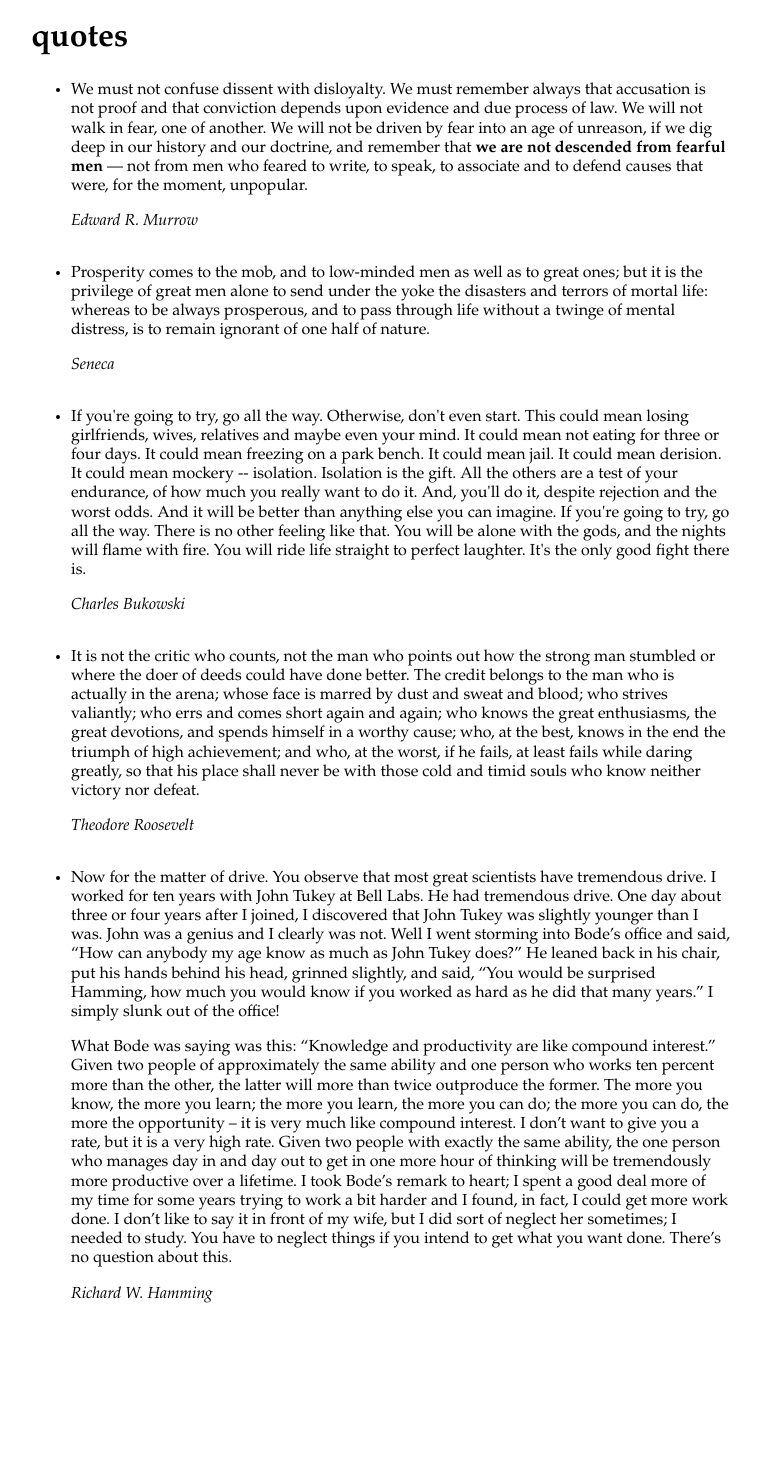
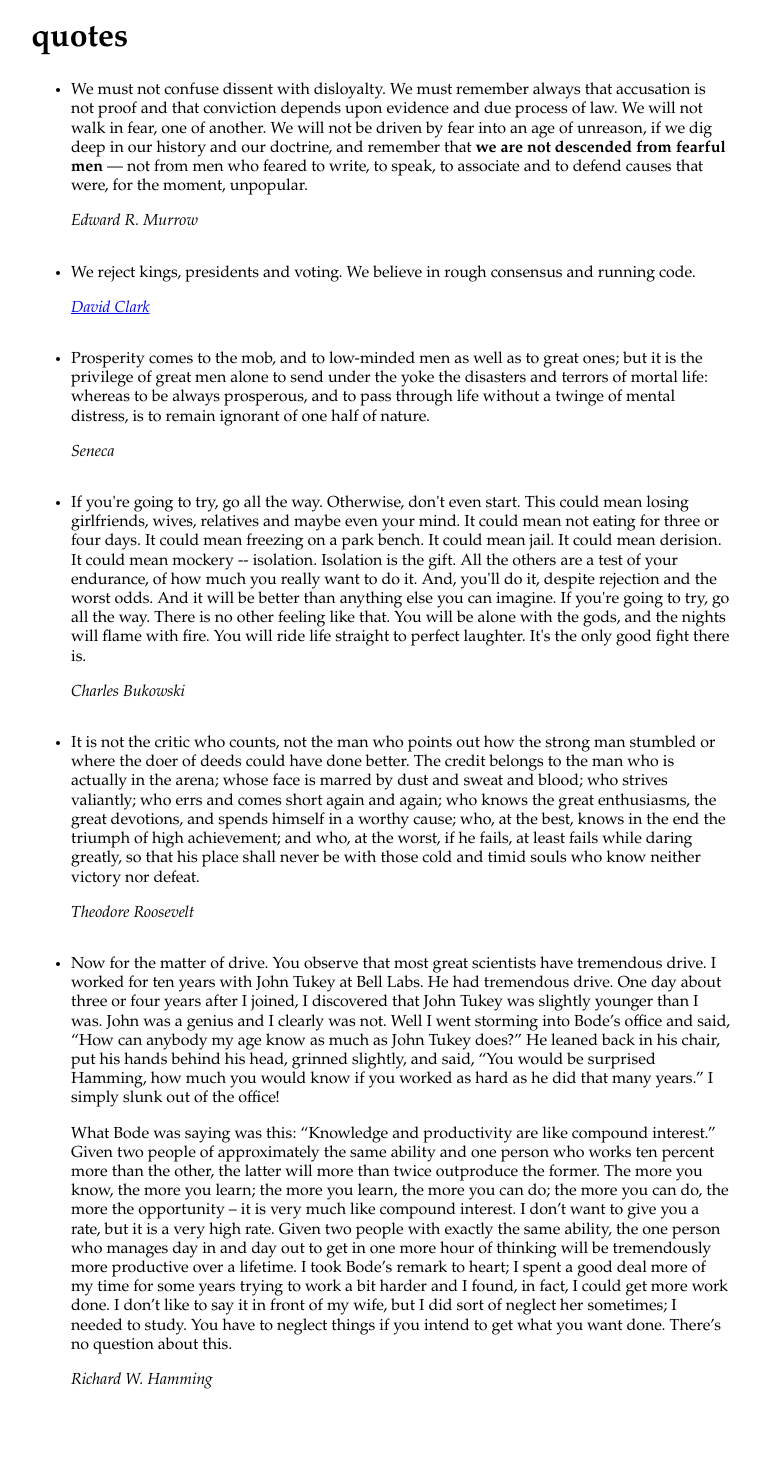
Before and after one commit to jamesob/jamesob.github.io, a Jekyll site: the page quotes.html, which Jekyll copies as it is, in a window 1280 px wide. Shown: the whole page, without its empty margins (29-789 px from the left). Built offline with Jekyll 4.4.1, drawn with Linux system fonts in a browser that asks for light colours; before the commit the page ends 1384 px from its top, so only the background shows below that.

Commit message:
David Clark

```diff
--- a/quotes.html
+++ b/quotes.html
@@ -13,7 +13,6 @@
     <ul>
 
       <li>
-
       <p>We must not confuse dissent with disloyalty. We must remember
       always that accusation is not proof and that conviction depends upon
       evidence and due process of law. We will not walk in fear, one of
@@ -23,7 +22,14 @@
       to associate and to defend causes that were, for the moment, unpopular.
       </p>
       <p><i>Edward R. Murrow</i></p>
+      </li>
 
+      <li>
+      <p>We reject kings, presidents and voting. We believe in rough consensus
+      and running code.
+      </p>
+      <p><i><a href="https://tools.ietf.org/html/rfc7282#section-1">
+          David Clark</a></i></p>
       </li>
 
       <li>
```
